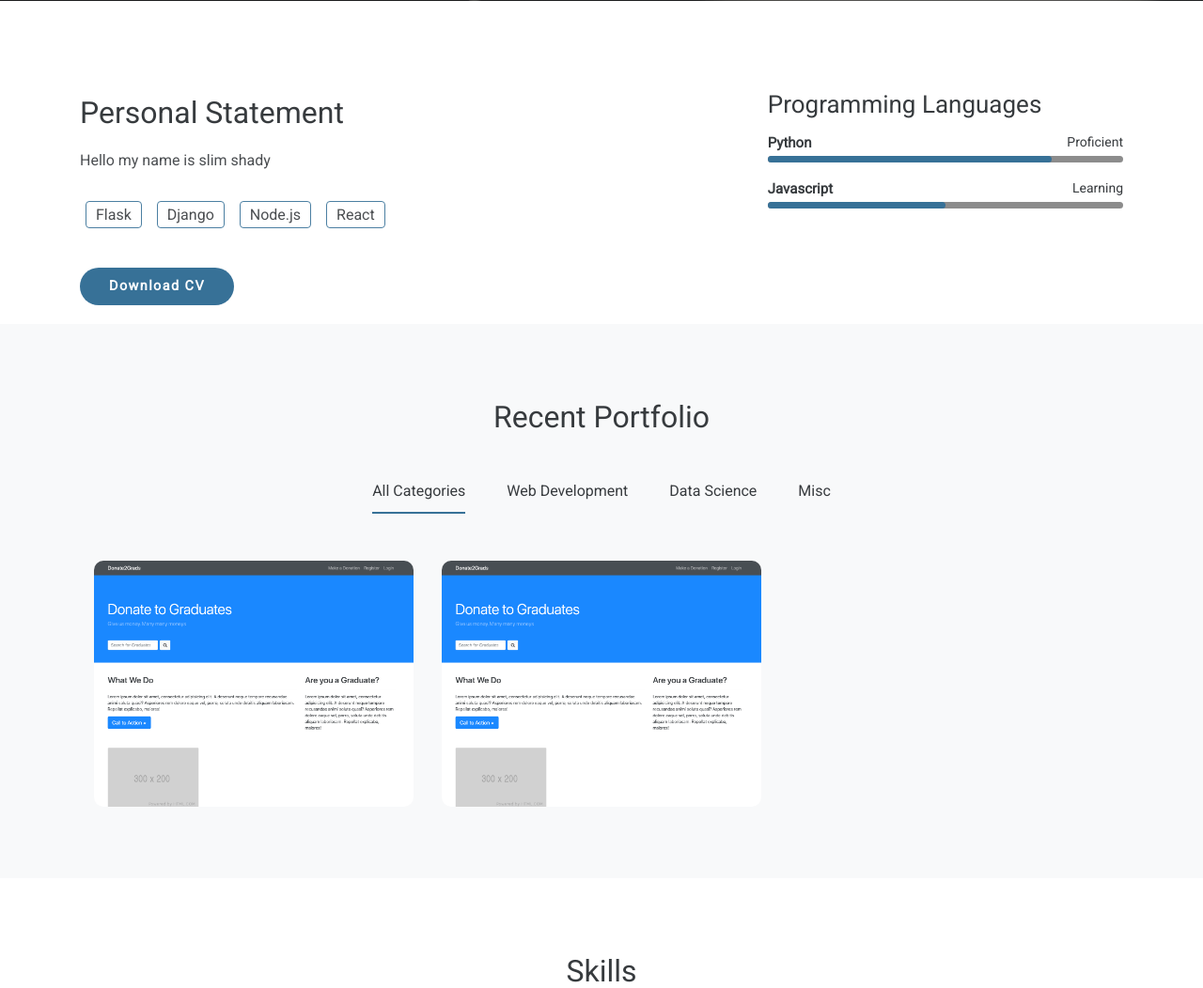
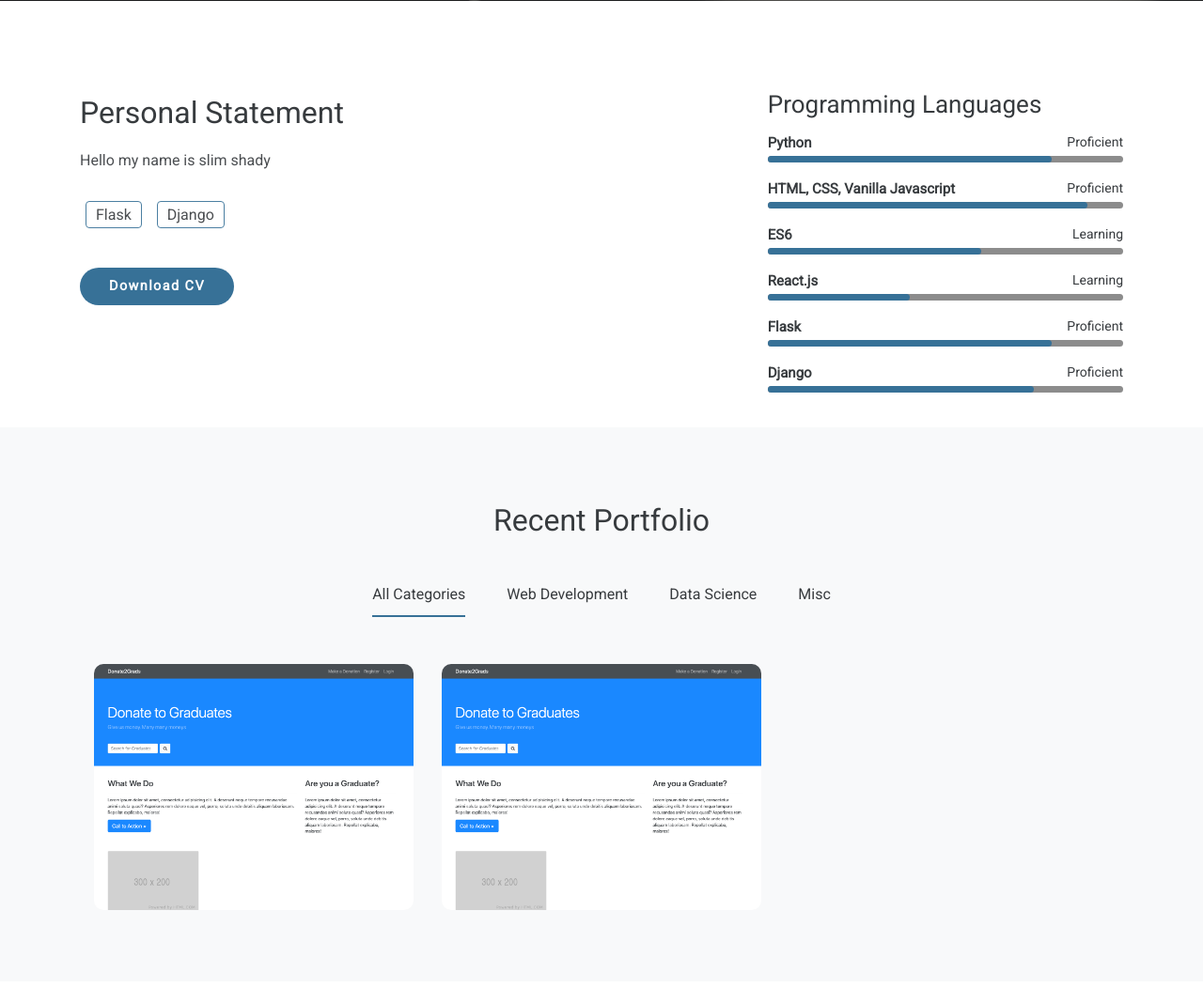
Before and after one commit to kunheeha/onlineportfolio, a Flask app: page / in a window 1280 px wide. Shown: the part 892-1944 px from the top of the page at 94% size. Run offline with Flask 2, Linux system fonts and the light colour scheme; data comes from the database, SQL or seed files in the repository; some libraries are stand-ins or nearby versions.

Commit message:
few content updates

```diff
--- a/onlineportfolio/templates/index.html
+++ b/onlineportfolio/templates/index.html
@@ -61,8 +61,6 @@
               	<ul>
               		<li><span>Flask</span></li>
               		<li><span>Django</span></li>
-              		<li><span>Node.js</span></li>
-              		<li><span>React</span></li>
               	</ul>
               </div>
               <form class="cvform" method="POST">
@@ -92,11 +90,55 @@
 								<div class="lang">
 									<div class="parcial">
 										<div class="info">
-											<div class="name">Javascript</div>
+											<div class="name">HTML, CSS, Vanilla Javascript</div>
+											<div class="percentagem-num">Proficient</div>
+										</div>
+										<div class="progressBar">
+											<div class="percentagem" style="width: 90%;"></div>
+										</div>
+									</div>
+								</div>
+								<div class="lang">
+									<div class="parcial">
+										<div class="info">
+											<div class="name">ES6</div>
 											<div class="percentagem-num">Learning</div>
 										</div>
 										<div class="progressBar">
-											<div class="percentagem" style="width: 50%;"></div>
+											<div class="percentagem" style="width: 60%;"></div>
+										</div>
+									</div>
+								</div>
+								<div class="lang">
+									<div class="parcial">
+										<div class="info">
+											<div class="name">React.js</div>
+											<div class="percentagem-num">Learning</div>
+										</div>
+										<div class="progressBar">
+											<div class="percentagem" style="width: 40%;"></div>
+										</div>
+									</div>
+								</div>
+								<div class="lang">
+									<div class="parcial">
+										<div class="info">
+											<div class="name">Flask</div>
+											<div class="percentagem-num">Proficient</div>
+										</div>
+										<div class="progressBar">
+											<div class="percentagem" style="width: 80%;"></div>
+										</div>
+									</div>
+								</div>
+								<div class="lang">
+									<div class="parcial">
+										<div class="info">
+											<div class="name">Django</div>
+											<div class="percentagem-num">Proficient</div>
+										</div>
+										<div class="progressBar">
+											<div class="percentagem" style="width: 75%;"></div>
 										</div>
 									</div>
 								</div>
@@ -143,9 +185,9 @@
 										<img src="{{ url_for('static', filename='images/portfolio/donationsite.png') }}">
 										<figcaption>
 											<i class="fa fa-search"></i>
-											<h5 class="title">Donation Webpage</h5>
+											<h5 class="title">Online Workspace</h5>
 											<span class="sub-title">Personal Project</span>
-											<a data-fancybox data-src="#donationsite"></a>
+											<a data-fancybox data-src="#workspace"></a>
 										</figcaption>
 									</figure>
 								</div>
@@ -159,26 +201,60 @@
 					<div class="portfolio-modal-inner row">
 						<div class="col-sm-5">
 							<h2>Donation Webpage</h2>
-							<p>Personal project of building a donation website using Flask as framework.</p>
-							<p>Second Paragraph if need be.</p>
+							<p>Donation website with stripe implementation built with Flask. Users can register and login to set up their own profile on the site to receive donations.</p>
+							<p>Please feel free to test out the stripe implementation since it's active and will actually charge you money.</p>
 							<div class="about-tag">
 								<ul>
-                                    <li><span>html</span></li>
-                                    <li><span>css</span></li>
-                                    <li><span>javascript</span></li>
-                                    <li><span>python</span></li>
-                                    <li><span>flask</span></li>
+									<li><span>Python</span></li>
+                                    <li><span>Flask</span></li>
+                                    <li><span>NGINX</span></li>
+                                    <li><span>Gunicorn</span></li>
+                                    <li><span>Linux Server</span></li>
+                                    <li><span>Stripe</span></li>
+                                    <li><span>AJAX</span></li>
+                                    <li><span>HTML</span></li>
+                                    <li><span>CSS</span></li>
+                                    <li><span>Javascript</span></li>
                                 </ul>
 							</div>
-							<a target="_blank" href="https://donationsitetest.herokuapp.com/" class="btn btn-fill btn-secondary">Go to Website</a>
+							<a target="_blank" href="https://www.donate2grads.com/" class="btn btn-fill btn-secondary">Go to Website</a> or
+							<a target="_blank" href="https://github.com/kunheeha/DonationSite">View source code</a>
 						</div>
 						<div class="col-sm-7">
 							<div class="portfolio-modal-img">
 								<img src="{{ url_for('static', filename='images/portfolio/donationsiteeg1.png') }}">
-								<p>About the website</p>
+							</div>
+						</div>
+					</div>
+				</div>
+			</div>
+			<div class="portfolio-modal" id="workspace">
+				<div class="container">
+					<div class="portfolio-modal-inner row">
+						<div class="col-sm-5">
+							<h2>Online Workspace</h2>
+							<p>Web application to store and organise relevant files, list of tasks and notes for different projects in their corresponding 'online workspace'. Able to invite multiple users to your workspaces or join ones of others, a viable solution for handling group projects where all relevant files, tasks and notes are in one place organised into notebooks and folders in each of the workspaces.</p>
+							<p>Users can create unlimited tasks, notebooks and notes, and folders to upload files to in each of the workspaces. Limit of one workspace per user with the option of a premium subscription for unlimited workspaces</p>
+							<div class="about-tag">
+								<ul>
+									<li><span>Python</span></li>
+                                    <li><span>Django</span></li>
+                                    <li><span>PostgreSQL</span></li>
+                                    <li><span>NGINX</span></li>
+                                    <li><span>Linux Server</span></li>
+                                    <li><span>Stripe</span></li>
+                                    <li><span>AJAX</span></li>
+                                    <li><span>HTML</span></li>
+                                    <li><span>CSS</span></li>
+                                    <li><span>Javascript</span></li>
+                                </ul>
+							</div>
+							<a target="_blank" href="#" class="btn btn-fill btn-secondary">Go to Website</a> or
+							<a target="_blank" href="#">View source code</a>
+						</div>
+						<div class="col-sm-7">
+							<div class="portfolio-modal-img">
 								<img src="{{ url_for('static', filename='images/portfolio/donationsiteeg1.png') }}">
-								<p>About the website.</p>
-                                <a target="_blank" href="https://github.com/kunheeha/DonationSite">To view the source code click here.</a>
 							</div>
 						</div>
 					</div>
```
